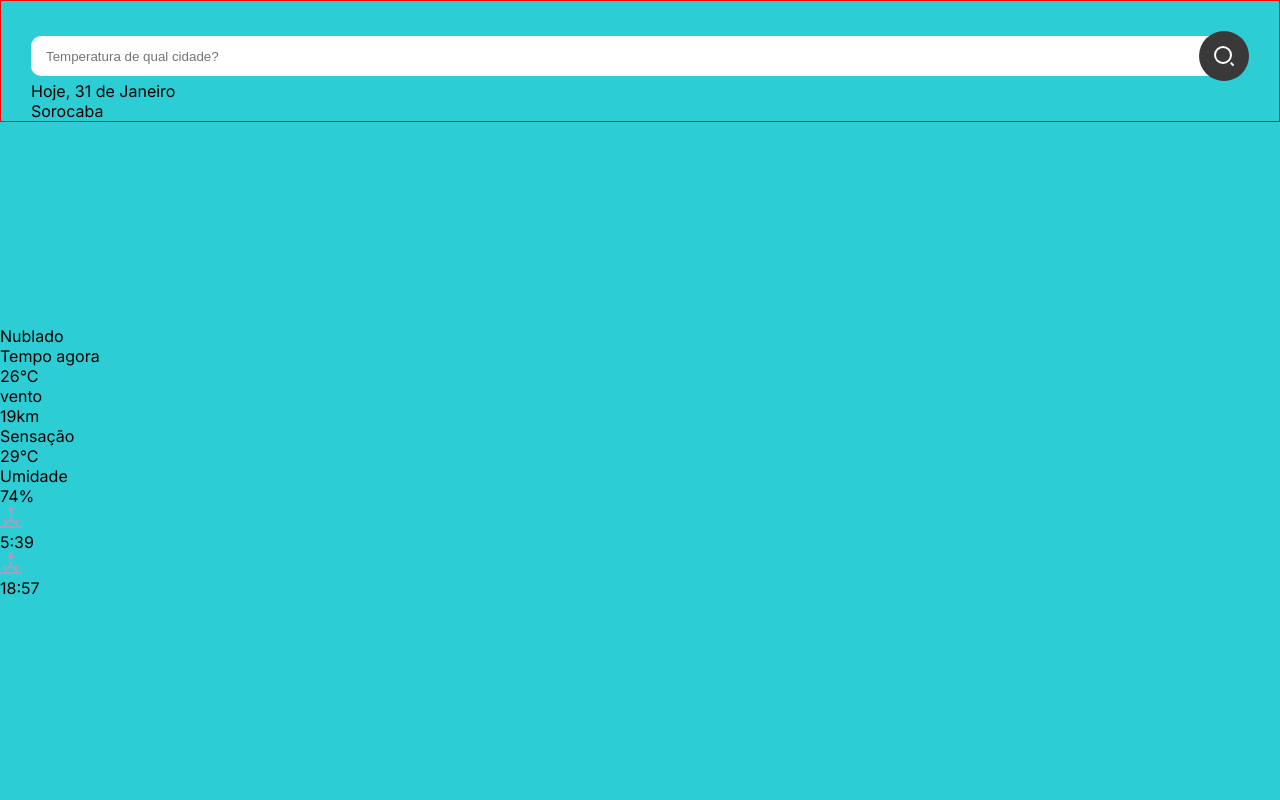
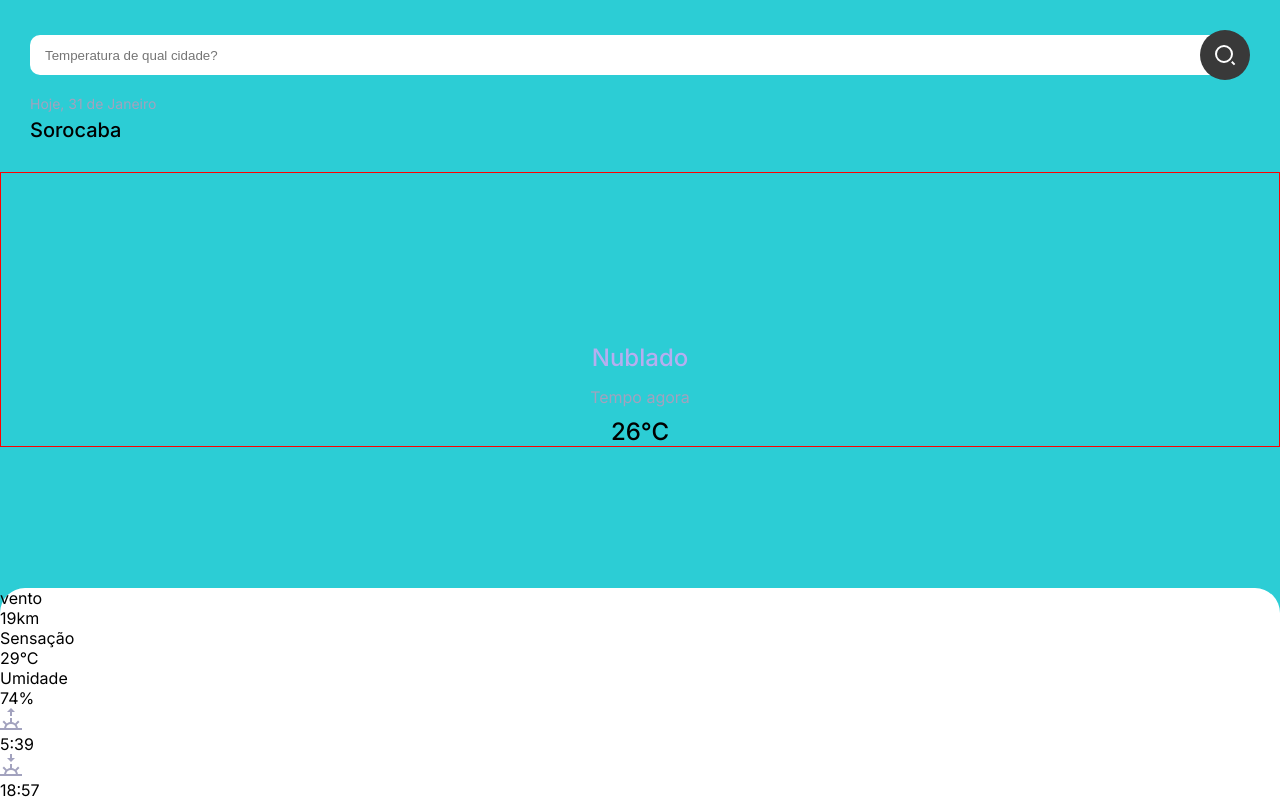
Before and after one commit to Carlos-Moraes2/snap-clima, a plain HTML site: page index.html in a window 1280 px wide. Drawn offline with Linux system fonts and the light colour scheme.

Commit message:
adicionando valores a classe botton container

```diff
--- a/style.css
+++ b/style.css
@@ -17,8 +17,6 @@ body {
 
 .header {
     padding: 0 30px;
-    border: 1px solid red;
-
 }
 
 .header__city-search-bar {
@@ -50,6 +48,73 @@ body {
     display: flex;
     align-items: center;
     justify-content: center;
+    transition: 0.2s;
     box-shadow: rgba(50, 50, 93, 0.25) 0px 13px 27px -5px,
-         rgba(0, 0, 0, 0.3,) 0px 8px 16px -8px;;
+         rgba(0, 0, 0, 0.3,) 0px 8px 16px -8px;
 }
+
+.header__button :hover {
+    filter: brightness(1.25);
+}
+
+.header__current-date
+.header__city-name {
+    font-family: "Ubuntu", sans-serif;
+}
+
+.header__current-date {
+    color: #a2a2be;
+    font-size: 14px;
+    margin-top: 15px;
+}
+
+.header__city-name {
+    font-weight: 500;
+    font-size: 20px;
+    margin-top: 6px;
+}
+
+/* Current-temperature */
+
+.current-temperature {
+    border: 1px solid red;
+    display: flex;
+    flex-direction: column;
+    align-items: center;
+    margin-top: 30px;
+}
+
+.current-temperature__weather-icon {
+    width: 125px;
+    margin-top: 15px;
+}
+
+.current-temperature__description {
+    color: #b6aef0 ;
+    font-weight: 500;
+    font-size: 24px;
+    margin-top: 30px;
+}
+
+.current-temperature__info-label {
+    margin-top: 15px;
+    color: #a2a2be;
+}
+
+.current-temperature__current-temperature {
+    font-size: 24px;
+    font-weight: 500;
+    margin-top: 10px;
+}
+
+/* botton container*/
+
+.botton-container {
+    background: #fff;
+    position: absolute;
+    bottom: 0;
+    width: 100%;
+    border-radius: 25px 25px 0 0;
+    box-shadow: rgba(50, 50, 93, 0.25) 0px 2px 5px -1px,
+         rgba(0, 0, 0, 0.3,) 0px 1px 3px -1px;
+}
```
